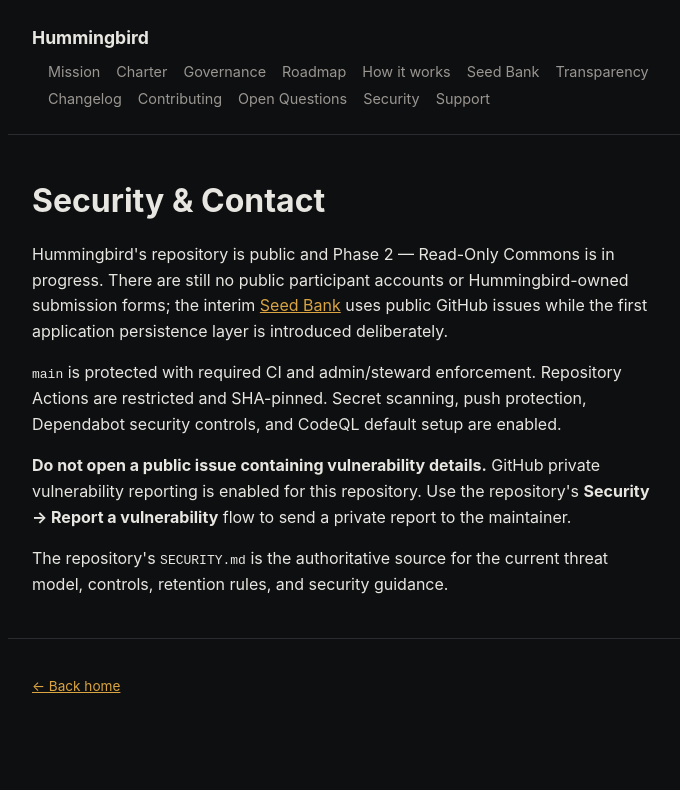
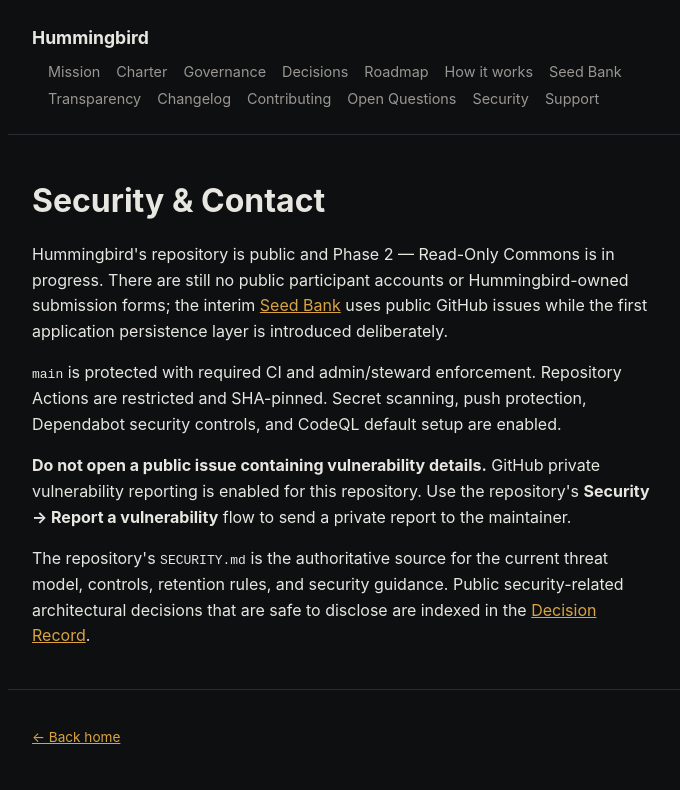
Before and after one commit to SunW0lf/hummingbird, a website: page app/security.html in a window 1280 px wide. Shown: the whole page, without its empty margins (296-976 px from the left). Drawn offline with Linux system fonts and the light colour scheme.

Commit message:
site: add Decisions navigation to Security

```diff
--- a/app/security.html
+++ b/app/security.html
@@ -13,6 +13,7 @@
     <a href="mission.html">Mission</a>
     <a href="charter.html">Charter</a>
     <a href="governance.html">Governance</a>
+    <a href="decisions.html">Decisions</a>
     <a href="roadmap.html">Roadmap</a>
     <a href="how-it-works.html">How it works</a>
     <a href="seed-bank.html">Seed Bank</a>
@@ -29,7 +30,7 @@
   <p>Hummingbird's repository is public and Phase 2 — Read-Only Commons is in progress. There are still no public participant accounts or Hummingbird-owned submission forms; the interim <a href="seed-bank.html">Seed Bank</a> uses public GitHub issues while the first application persistence layer is introduced deliberately.</p>
   <p><code>main</code> is protected with required CI and admin/steward enforcement. Repository Actions are restricted and SHA-pinned. Secret scanning, push protection, Dependabot security controls, and CodeQL default setup are enabled.</p>
   <p><strong>Do not open a public issue containing vulnerability details.</strong> GitHub private vulnerability reporting is enabled for this repository. Use the repository's <strong>Security → Report a vulnerability</strong> flow to send a private report to the maintainer.</p>
-  <p>The repository's <code>SECURITY.md</code> is the authoritative source for the current threat model, controls, retention rules, and security guidance.</p>
+  <p>The repository's <code>SECURITY.md</code> is the authoritative source for the current threat model, controls, retention rules, and security guidance. Public security-related architectural decisions that are safe to disclose are indexed in the <a href="decisions.html">Decision Record</a>.</p>
 </main>
 <footer>
   <p><a href="index.html">&larr; Back home</a></p>
```
